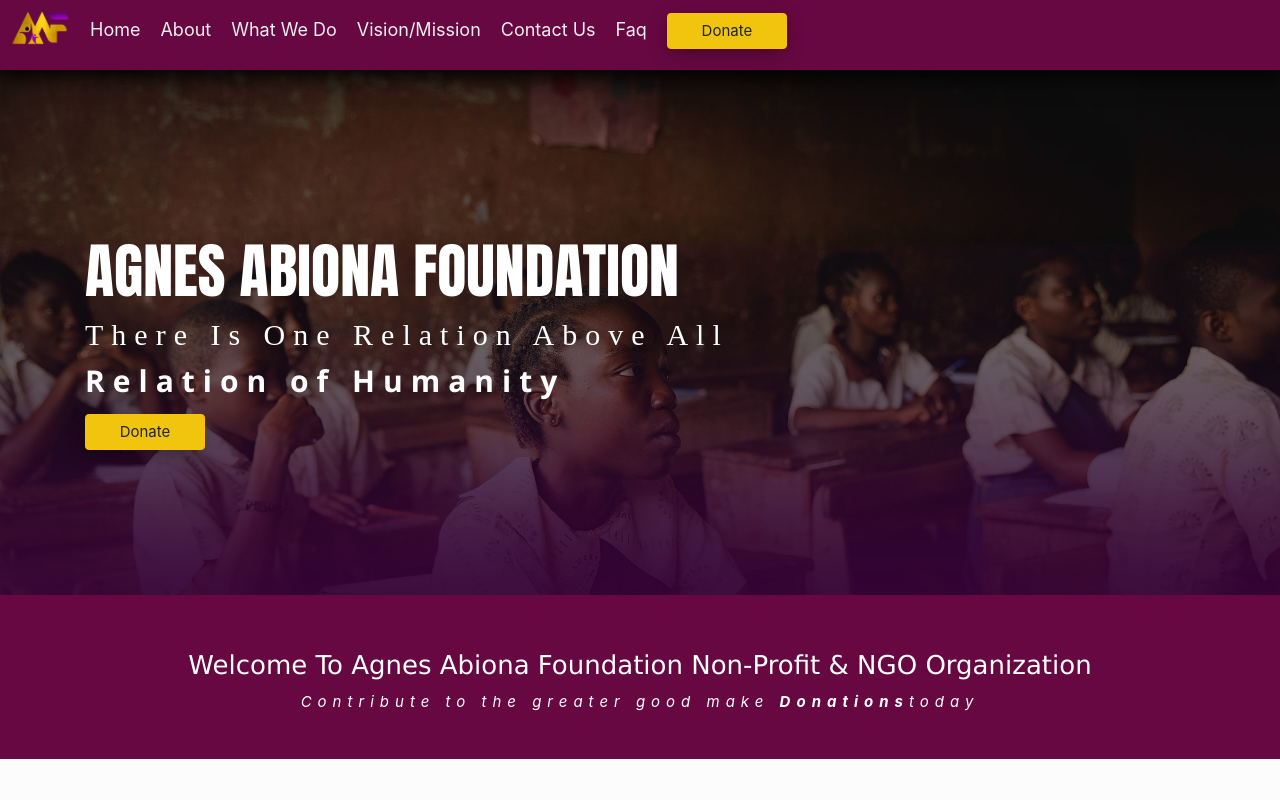
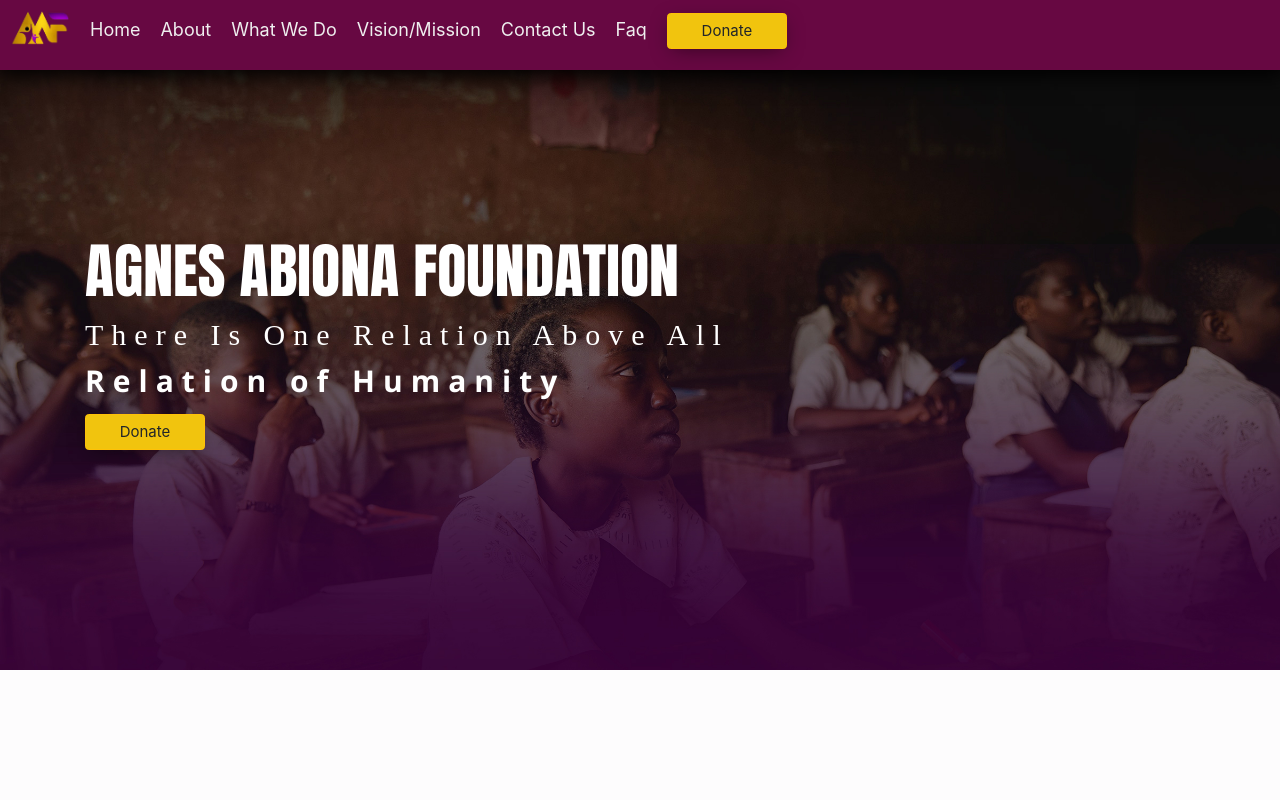
Before and after one commit to aridguy/agnesabionafoundation.org, a React (Create React App) app: page / in a window 1280 px wide. Shown: the top 800 px of the page. Built offline with nearby package versions, Linux system fonts and the light colour scheme.

Commit message:
jbdfndkf

```diff
--- a/src/Pages/Home/Home.css
+++ b/src/Pages/Home/Home.css
@@ -6,7 +6,7 @@
     background-image: url(../../Assets/istockphoto-469538141-612x612.jpg);
     background-repeat: no-repeat;
     background-size: cover;
-    height: 35em;
+    height: 40em;
     background-attachment: fixed;
 
 }
@@ -151,6 +151,8 @@
     background-color: #670842;
     background-repeat: no-repeat;
     background-size: cover;
+
+    padding-bottom: 43em;
 }
 
 .sect2-texta {
--- a/src/Pages/Home/Home.jsx
+++ b/src/Pages/Home/Home.jsx
@@ -46,6 +46,7 @@ const Home = () => {
             </header>
 
             <main>
+
                 <section className="landing">
                     <div className="container">
                         <div className="row">
@@ -70,12 +71,7 @@ const Home = () => {
                 </section>
             </main>
 
-            <section className="section2">
-                <div className="container-fluid p-5 section2 text-center ">
-                    <h1 className="w3-animate-left sect2-texta">Welcome To Agnes Abiona Foundation Non-Profit & NGO Organization</h1>
-                    <i className="sect2textb w3-animate-top">Contribute to the greater good make <b>Donations</b>today</i>
-                </div>
-            </section>
+
 
 
             <section id="aboutUs" className="about-sect">
```
